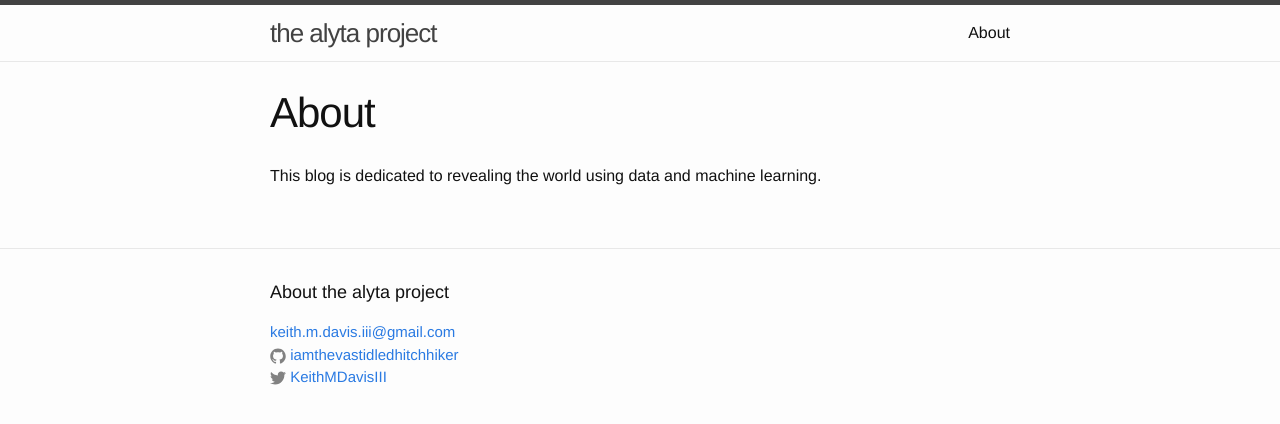
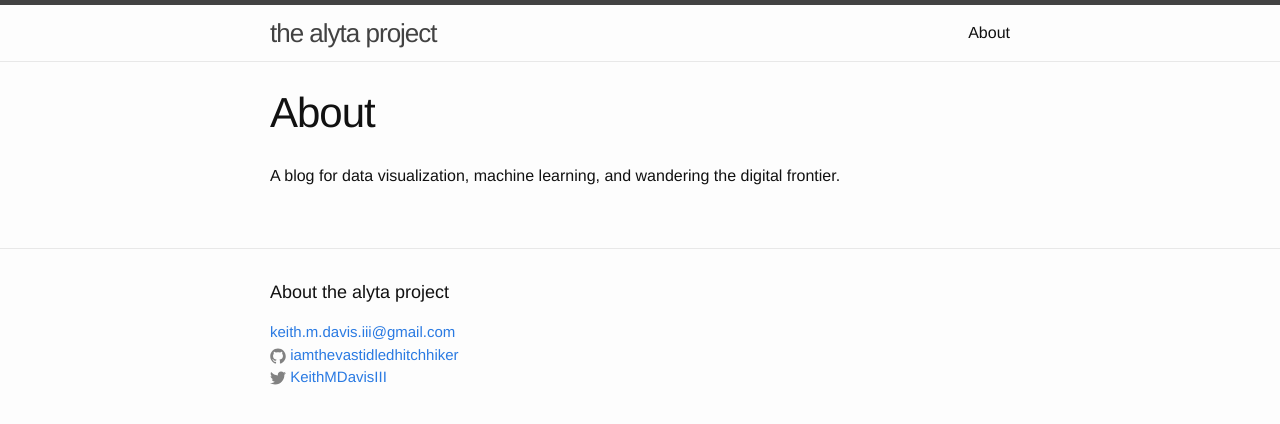
Before and after one commit to iamthevastidledhitchhiker/iamthevastidledhitchhiker.github.io, a Jekyll site: the page built from about.md, in a window 1280 px wide. Shown: the top 424 px of the page. Built offline with Jekyll 4.4.1, drawn with Linux system fonts in a browser that asks for light colours.

Commit message:
Another about update

```diff
--- a/about.md
+++ b/about.md
@@ -4,4 +4,4 @@ title: About
 permalink: /about/
 ---
 
-This blog is dedicated to revealing the world using data and machine learning.
+A blog for data visualization, machine learning, and wandering the digital frontier.
```
